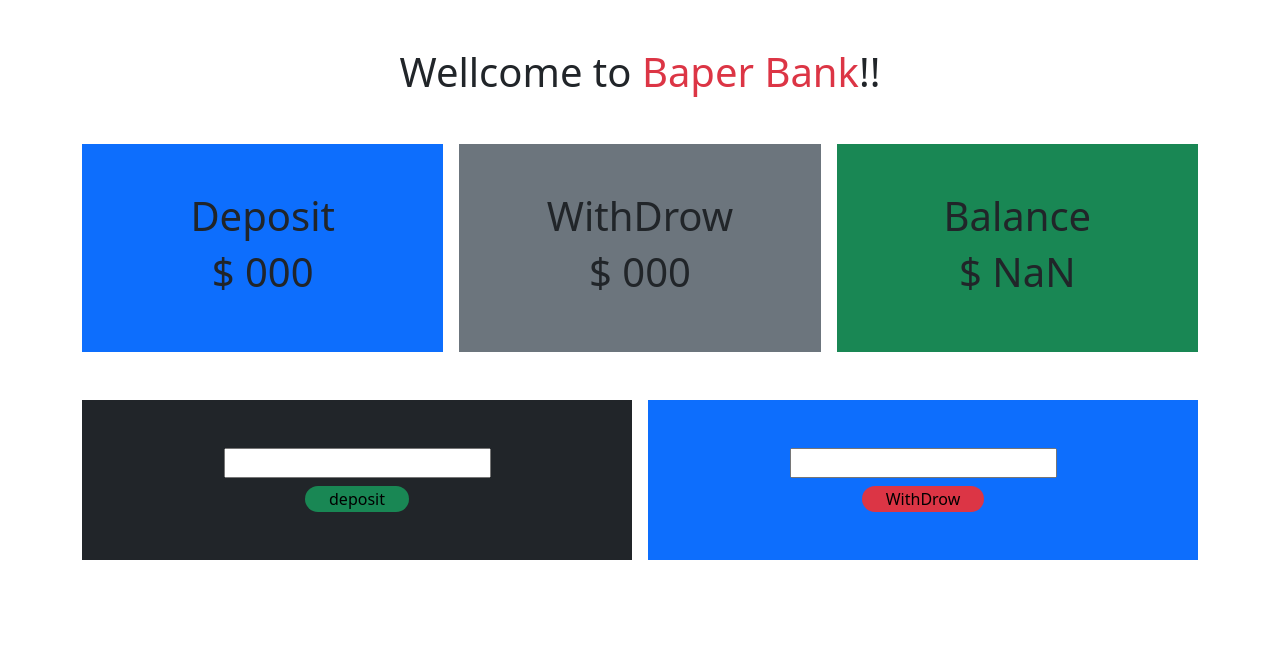
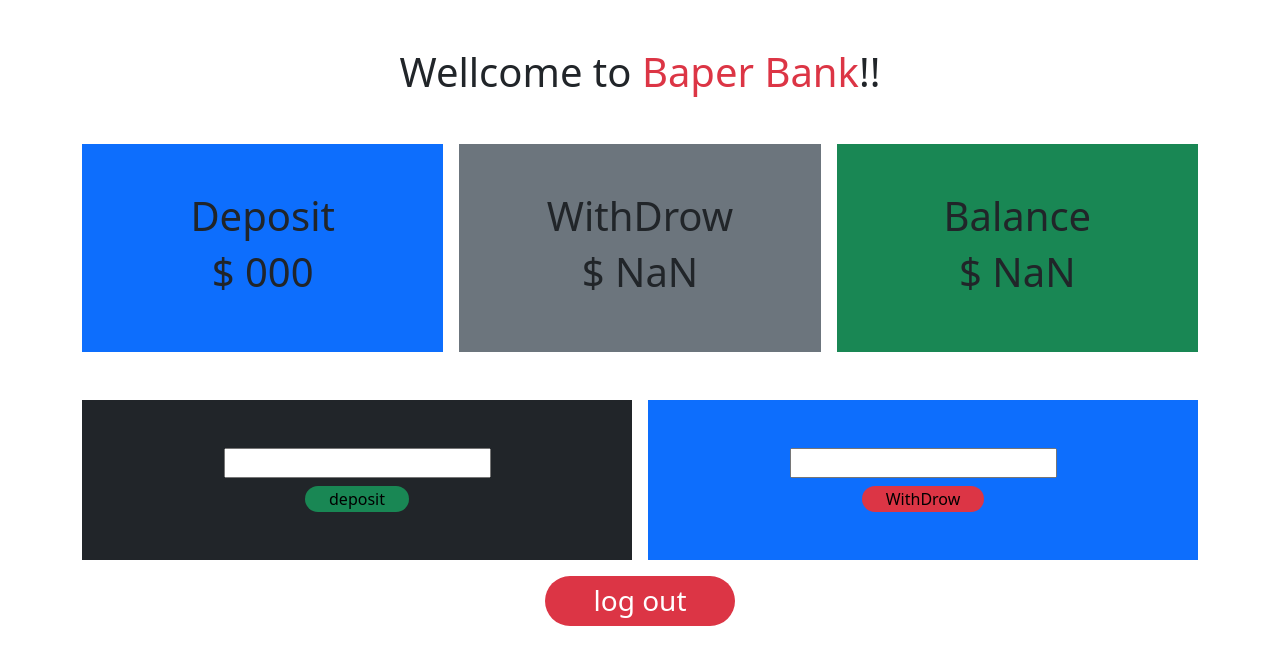
Before and after one commit to shaharia1999/bank-system, a plain HTML site: page monnney.html in a window 1280 px wide. Both pictures are taken after a click on the button "WithDrow". Drawn offline with nearby package versions, Linux system fonts and the light colour scheme.

Commit message:
some ubdate

```diff
--- a/javascript/bank.js
+++ b/javascript/bank.js
@@ -2,11 +2,11 @@ document.getElementById("submit").addEventListener('click',function(){
      const emailV=document.getElementById("email").value;
      const pass=document.getElementById("pass").value;
 
-     if(emailV=="sontan@gmail.com"&& pass=="mababa"){
+     if(emailV=="shaharia@gmail.com"&& pass=="112233"){
          window.location.href="monnney.html";
      }
      else{
-         alert("enter invalid password")
+         alert("enter valid  email and password")
      }
 
 })
--- a/javascript/calculation.js
+++ b/javascript/calculation.js
@@ -19,9 +19,16 @@ document.getElementById("diposit").addEventListener('click',function(){
 
 })
 document.getElementById("WithDrow").addEventListener('click',function(){
+
+
       const withwrowInpute= document.getElementById("withwrowInpute");
     //   convert the value string to number
       const withwrowInputeValue=parseFloat(withwrowInpute.value);
+         const showwithdrow=document.getElementById("showWithdrow");
+         const showwithdrowValue=parseFloat(showwithdrow.innerText);
+          const showwithdrowtotal=showwithdrowValue+withwrowInputeValue;
+          showwithdrow.innerText=showwithdrowtotal;
+
       const totalbalance= document.getElementById('total');
     //   convert the string to number
       const totalbalanceValue=parseFloat(totalbalance.innerText);
@@ -35,3 +42,6 @@ document.getElementById("WithDrow").addEventListener('click',function(){
     // clear the input
     withwrowInpute.value=" ";
 })
+document.getElementById("log out").addEventListener('click',function(){
+    window.location="index.html";
+})
--- a/monnney.html
+++ b/monnney.html
@@ -23,7 +23,7 @@
                  <div class="col">
                      <div class="bg-secondary p-5 text-center">
                       <h1>WithDrow</h1>
-                      <h1>$ <span> 000</span></h1>
+                      <h1>$ <span id="showWithdrow"> 000</span></h1>
                     </div>
                   </div>
                  <div class="col">
@@ -57,8 +57,8 @@
             </div>
         </section>
     </main>
-    <footer>
-
+    <footer class="container pt-3">
+        <h3 class="text-center"><button id="log out" class="bg-danger text-white px-5 py-2 border-0 rounded-pill">log out</button></h3>
     </footer>
     <script src="javascript/calculation.js">
     </script>
```
Also changed, not shown: index.html (+3 -2 lines).
